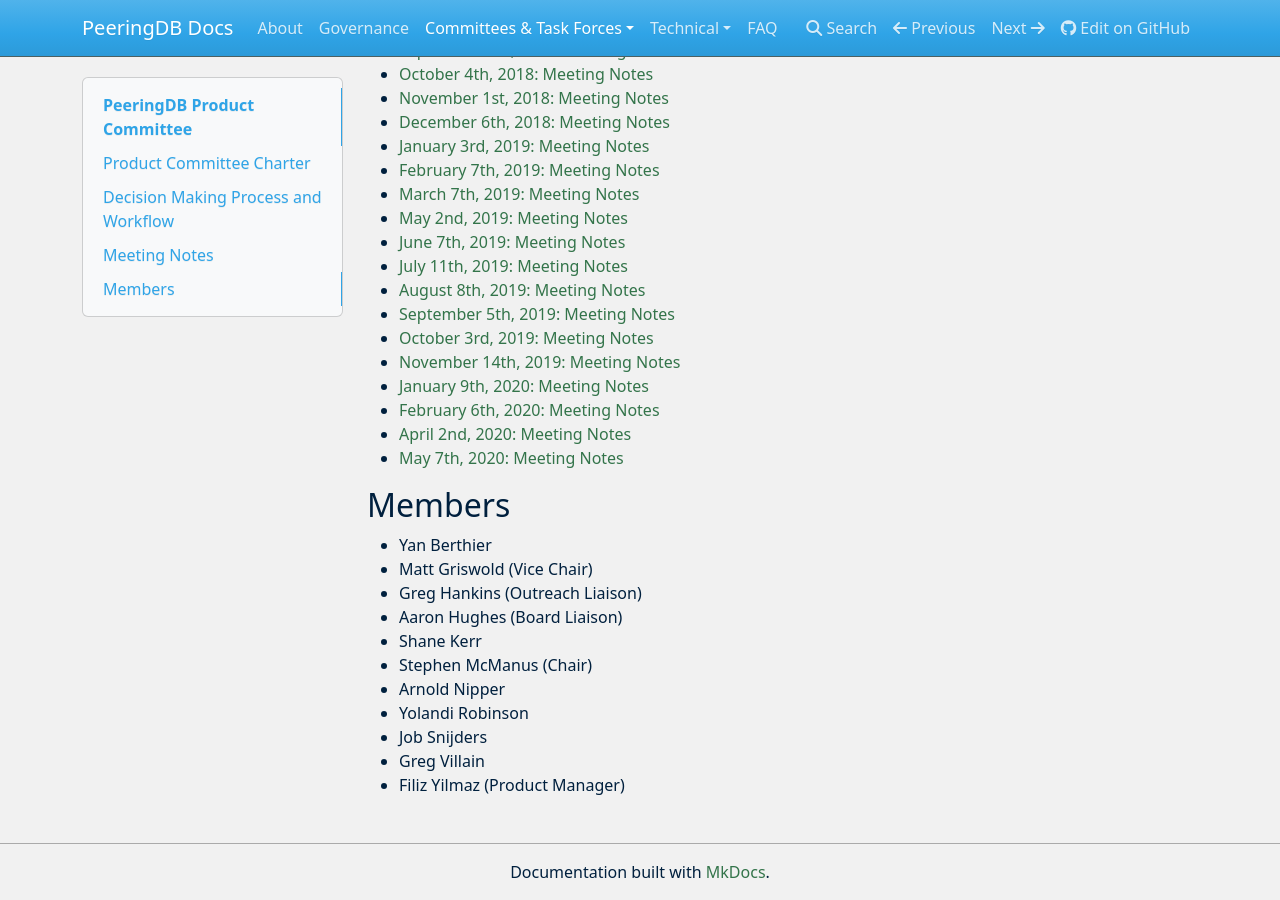
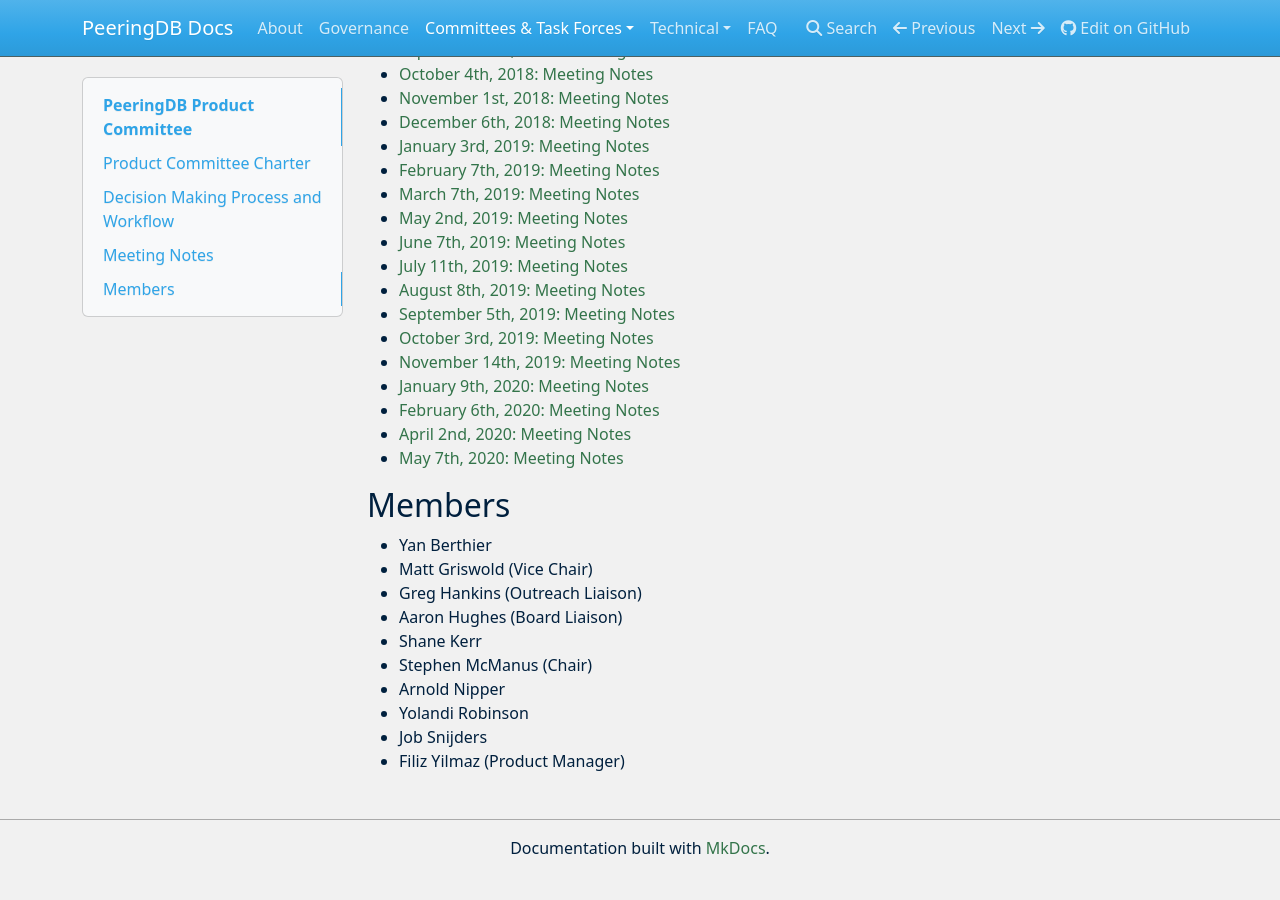
Before and after one commit to peeringdb/docs, an MkDocs documentation site: the page built from docs/committee/product/index.md, in a window 1280 px wide and 900 px high, scrolled down 2553 px. Built offline with MkDocs 1.6.1, drawn with Linux system fonts in a browser that asks for light colours; nearby versions of some CDN libraries; after the commit the page ends 3429 px from its top, so only the background shows below that.

Commit message:
Product Committee updates.

```diff
--- a/docs/committee/product/index.md
+++ b/docs/committee/product/index.md
@@ -50,5 +50,4 @@
 - Arnold Nipper
 - Yolandi Robinson
 - Job Snijders
-- Greg Villain
 - Filiz Yilmaz (Product Manager)
```
Also changed, not shown: 1 other file.
